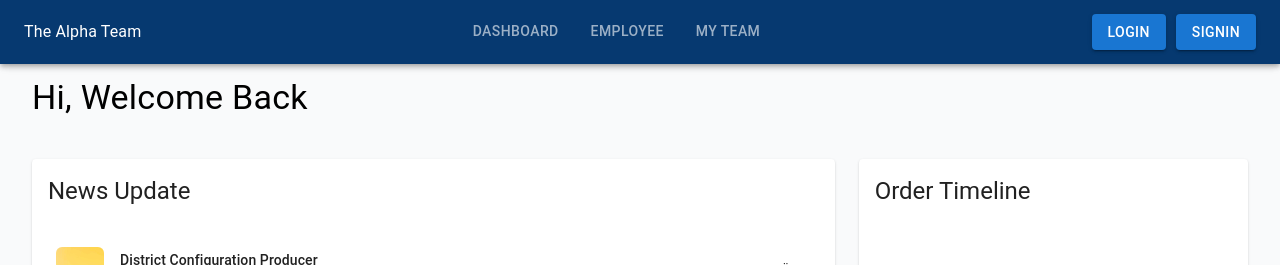
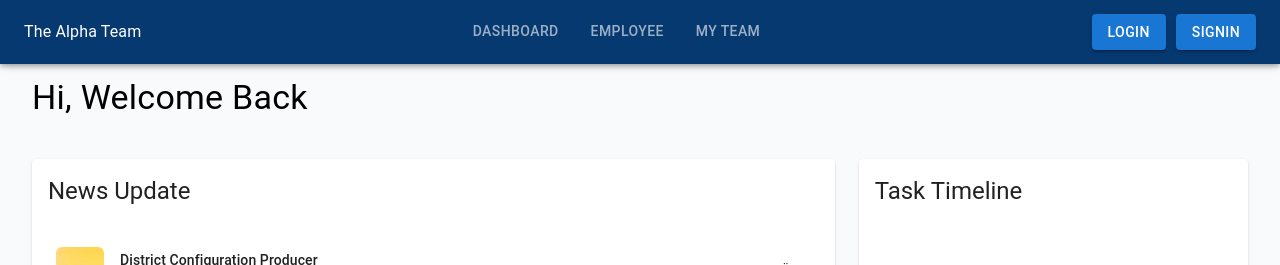
Before and after one commit to MustafaBasar471/Material-UI-React, a React (Create React App) app in the folder app-one/: page / in a window 1280 px wide. Shown: the top 265 px of the page. Built offline with nearby package versions, Linux system fonts and the light colour scheme.

Commit message:
Dashboard v1.1 fix

```diff
--- a/app-one/src/components/Dashboard.jsx
+++ b/app-one/src/components/Dashboard.jsx
@@ -29,7 +29,7 @@ const Dashboard = () => {
 
           <Grid item xs={12} md={6} lg={4}>
             <AppOrderTimeline
-              title="Order Timeline"
+              title="Task Timeline"
               list={[...Array(5)].map((_, index) => ({
                 id: faker.datatype.uuid(),
                 title: [
```
